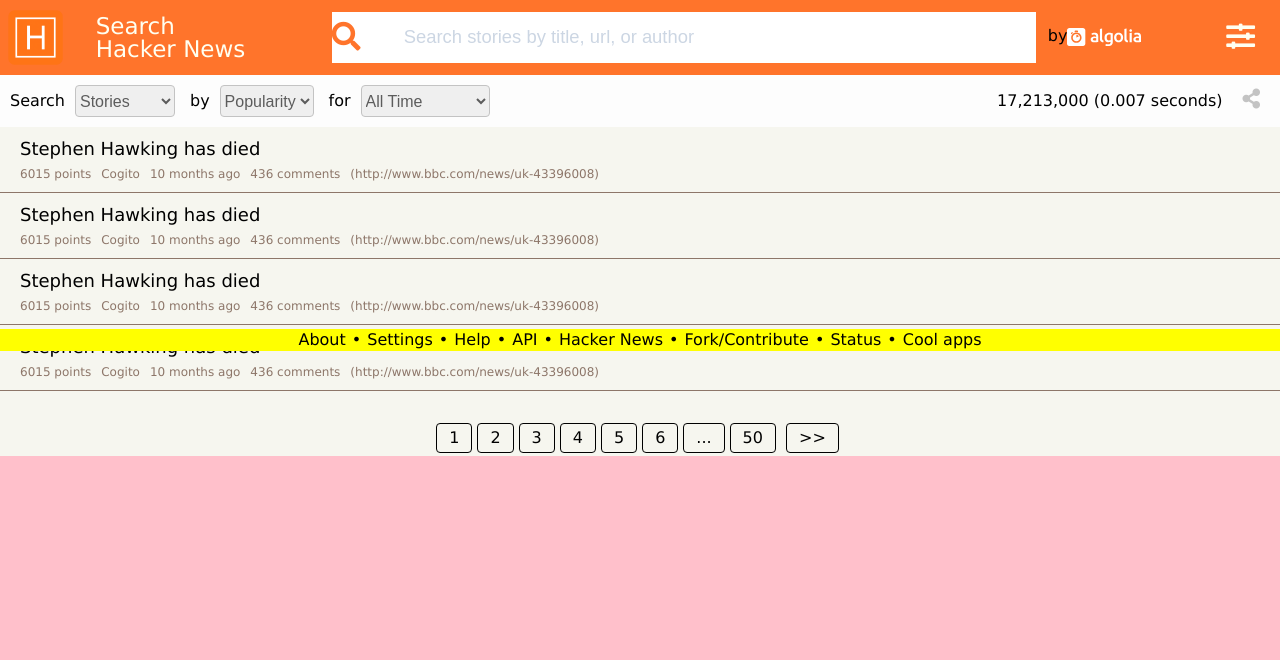
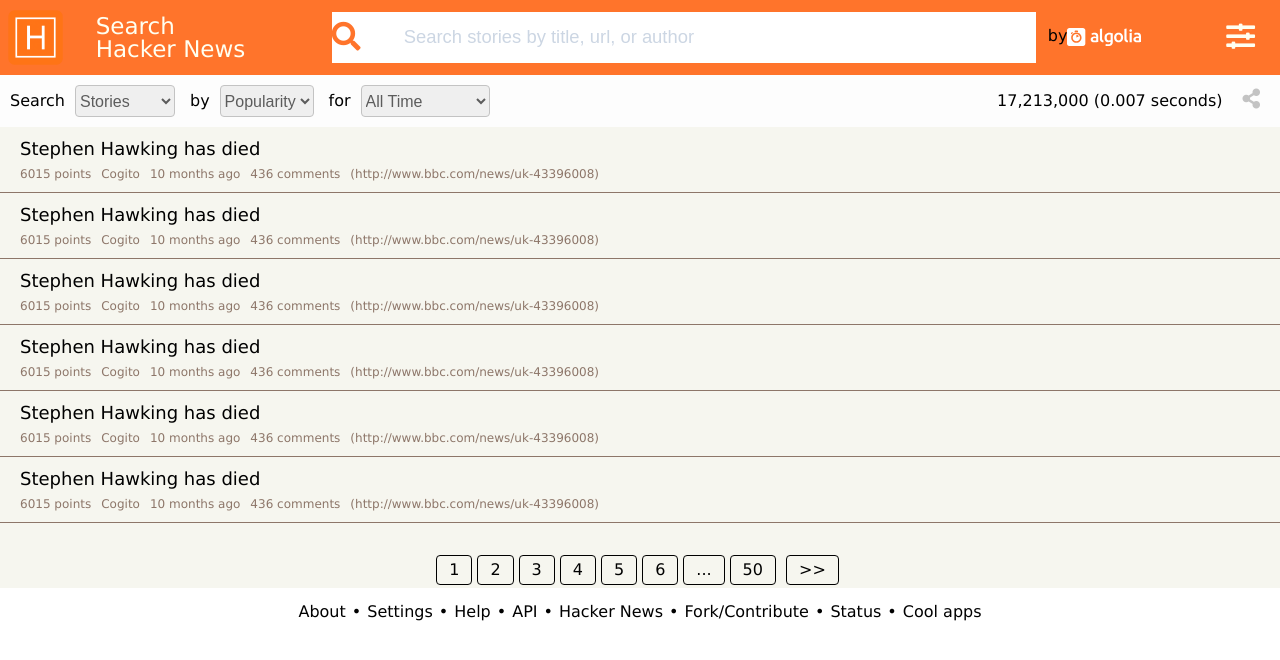
Before and after one commit to mccombsr/HN-Clone, a React (Create React App) app: page / in a window 1280 px wide. Shown: the top 660 px of the page. Built offline with nearby package versions, Linux system fonts and the light colour scheme.

Commit message:
styling for main page is done, minus some tweaks for dropdowns and a few colors.Setting up Routes before moving on to building and styling other pages.

```diff
--- a/src/App.js
+++ b/src/App.js
@@ -7,7 +7,7 @@
 class App extends Component {
   render() {
     return (
-      <div className="App">
+      <div className="appContainer">
         <Header/>
         <Results/>
         <Footer/>
--- a/src/Components/Results.jsx
+++ b/src/Components/Results.jsx
@@ -16,6 +16,9 @@
                 <Story/>
                 <Story/>
                 <Story/>
+                <Story/>
+                <Story/>
+
                 <div className="btnContainer">
                     <div className="pageBtn btn">1</div>
                     <div className="pageBtn btn">2</div>
--- a/src/styles/App.scss
+++ b/src/styles/App.scss
@@ -4,25 +4,23 @@
 @import "Header";
 @import "Results";
 
-.App {
-  background: pink;
-  height: 100vh;
-  width: 100vw;
+.appContainer {
+  height: 100vh 52+75px;
   font-family: Verdana, Geneva, sans-serif;
   display: flex;
   flex-direction: column;
 
-  .footerContainer{
-    background: yellow;
-    position: relative;
+  // .footerContainer{
+  //   background: yellow;
+  //   position: relative;
 
-    ul{
-      display: flex;
-      justify-content: center;
+  //   ul{
+  //     display: flex;
+  //     justify-content: center;
 
-      li{
-        margin: 3px;
-      }
-    }
-  }
+  //     li{
+  //       margin: 3px;
+  //     }
+  //   }
+  // }
 }
--- a/src/styles/_Header.scss
+++ b/src/styles/_Header.scss
@@ -1,4 +1,3 @@
-
 .headerContainer {
   position: fixed;
   z-index: 1;
--- a/src/styles/_Results.scss
+++ b/src/styles/_Results.scss
@@ -50,3 +50,19 @@
     }
   }
 }
+
+.footerContainer {
+  position: relative;
+  top: 52+75px;
+  height: 75px;
+
+  ul {
+    margin-top: 13px;
+    display: flex;
+    justify-content: center;
+
+    li {
+      margin: 3px;
+    }
+  }
+}
```
Lines whose indentation alone changed are shown as unchanged.
